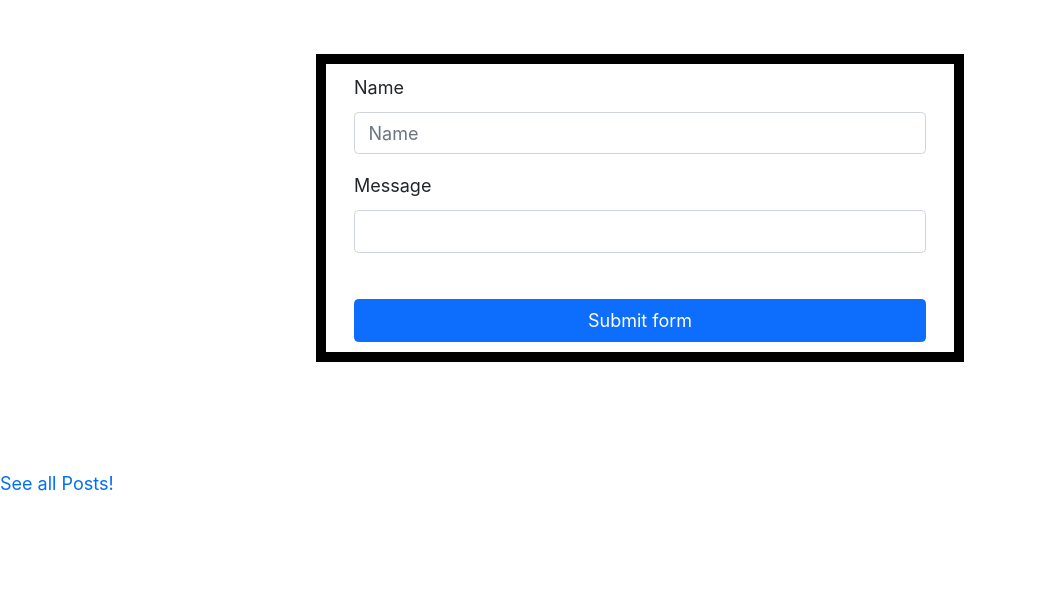
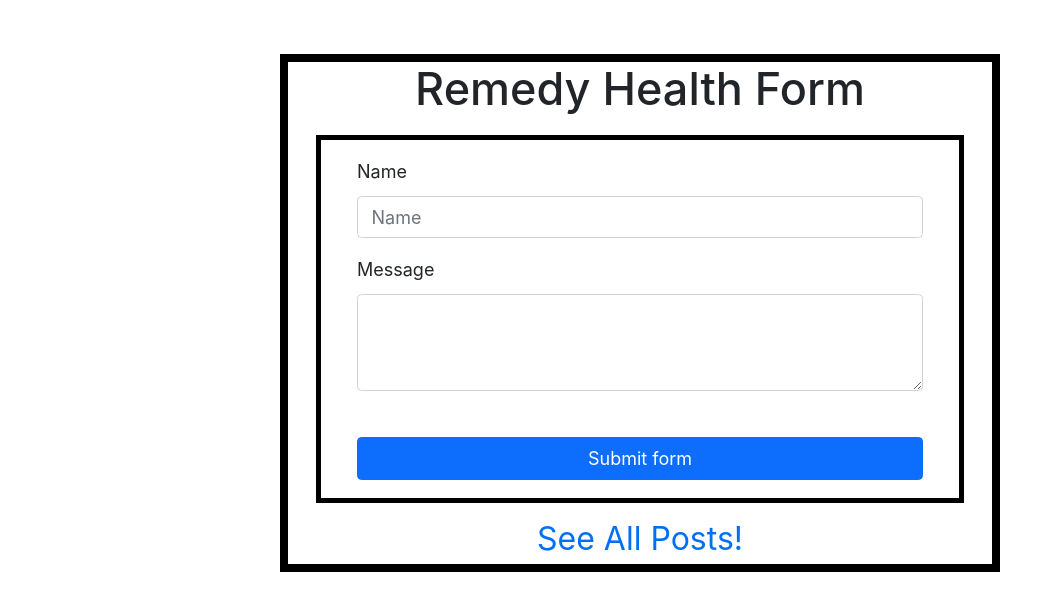
Before and after one commit to dprajapati4/remedy-health, a Next.js app: page / in a window 1280 px wide. Shown: the top 610 px of the page, without its empty margins (0-1062 px from the left). Built offline with nearby package versions, Linux system fonts and the light colour scheme.

Commit message:
Styles: Center form and feed and adjust borders

```diff
--- a/pages/index.js
+++ b/pages/index.js
@@ -26,9 +26,9 @@ export default () => {
     alert('Form submitted');
   };
   return (
+    <div className="container">
+    <h1> Remedy Health Form </h1>
     <div >
-    <div className="feed-container">
-
       <form
         className=".was-validated"
         id="form"
@@ -54,11 +54,10 @@ export default () => {
           <label htmlFor="message" className="form-label">
             Message
           </label>
-          <input
+          <textarea
             required
             className="form-control"
             id="message"
-            type='textarea'
             rows="3"
             name="message"
             value={message}
@@ -72,7 +71,7 @@ export default () => {
       </form>
     </div>
       <Link href="/guestbook">
-        <a>See all Posts!</a>
+        <a>See All Posts!</a>
       </Link>
     </div>
   );
--- a/styles/global.css
+++ b/styles/global.css
@@ -12,6 +12,8 @@ body {
 a {
   color: #0070f3;
   text-decoration: none;
+  font-size: xx-large;
+  text-align: center;
 }
 
 a:hover {
@@ -23,26 +25,30 @@ a:hover {
   display: flex;
   flex-direction: column;
   margin: 10px;
+  padding: 1rem 2rem;
+  border: 5px solid black;
 }
+
+h1 {
+  text-align: center;
+}
+
 
 .container {
   display: flex;
   flex-direction: column;
-  border: 10px solid black;
-  max-width: 36rem;
+  justify-content: center;
+  border: 8px solid black;
+  max-width: 40rem;
   padding: 0 1rem;
   margin: 3rem auto 6rem;
 
 }
 
-.feed-container {
-  flex-direction: column;
-  justify-content: center;
-  border: 10px solid black;
-  max-width: 36rem;
-  padding: 0 1rem;
+
+.feed {
+  max-width: 40rem;
   margin: 3rem auto 6rem;
-
 }
 
 .post {
@@ -51,8 +57,3 @@ a:hover {
   justify-content:center;
   margin:5px
 }
-
-.post-container {
-  border: 5px solid black;
-  margin: 5px;
-}
```
Also changed, not shown: pages/guestbook.js (+25 -23 lines), 1 other file (tests, documents, lock files or other folders).
